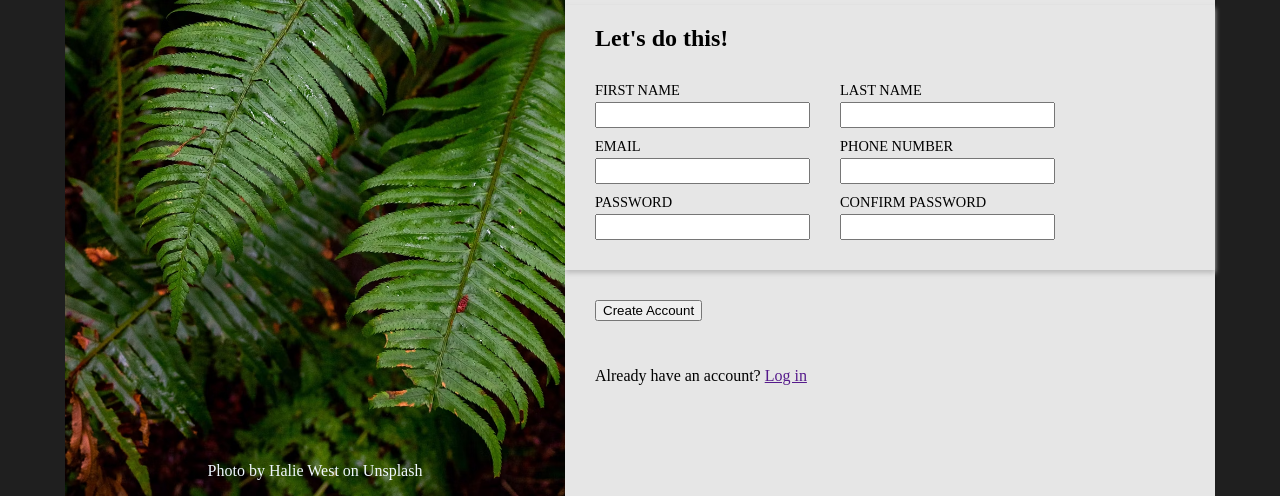
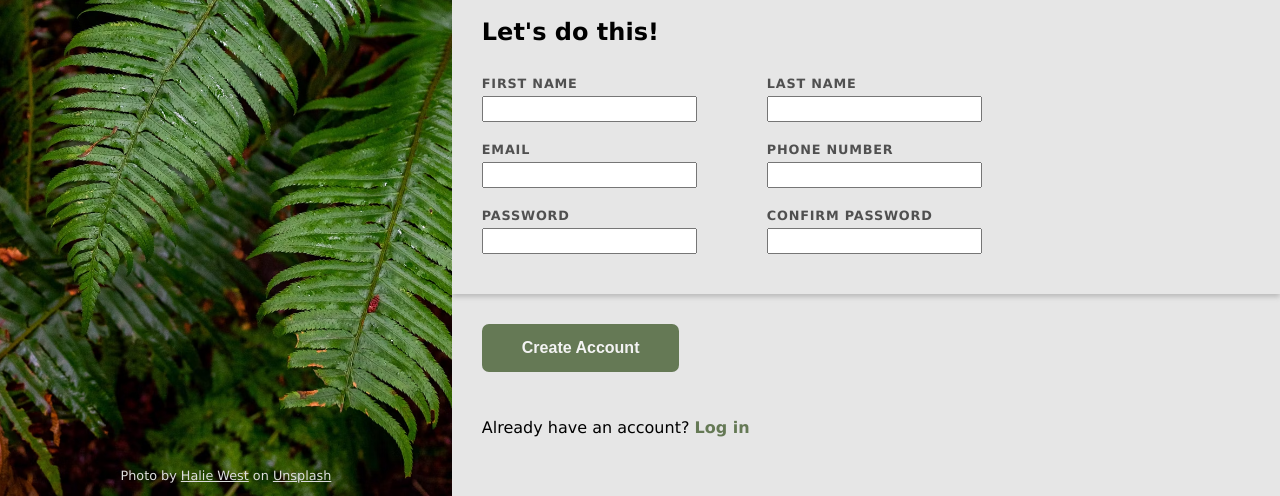
Before and after one commit to ZakhaevK/odin-signup-form, a plain HTML site: page index.html in a window 1280 px wide. Shown: the part 304-800 px from the top of the page. Drawn offline with Linux system fonts and the light colour scheme.

Commit message:
Style all non-form elements. Minor adjustment to form labels and spacing.

```diff
--- a/index.html
+++ b/index.html
@@ -9,7 +9,7 @@
 <body>
   <div class="sidebar">
     <div class="ribbon"><img src="images/odin-lined.png">ODIN</div>
-    <p>Photo by Halie West on Unsplash</p>
+    <p>Photo by <a href="">Halie West</a> on <a href="">Unsplash</a></p>
   </div>
   <div class="main">
     <h2>This is not a real online service! you know you need something like this in your life
--- a/style.css
+++ b/style.css
@@ -1,10 +1,17 @@
+@font-face {
+  font-family: Norse-Bold;
+  src: url(fonts/Norse-Bold.otf);
+}
+
 body {
+  font-family:Verdana, Geneva, Tahoma, sans-serif;
   display: flex;
   align-items: stretch;
   justify-content: center;
-  margin: 0;
+  margin: 0 auto;
   background-color: rgb(31, 31, 31);
   height: 100vh;
+  max-width: 1400px;
 }
 
 .sidebar {
@@ -12,8 +19,8 @@ body {
   flex-direction: column;
   justify-content:space-between;
   position: sticky;
-  width: 500px;
-  flex-shrink: 0.5;
+  flex-shrink: 0.7;
+  width: 750px;
   background-image: url(images/bg.avif);
   background-size: cover;
   background-position: center;
@@ -23,8 +30,9 @@ body {
 }
 
 .ribbon {
+  font-family: Norse-Bold;
   background-color: rgba(0, 0, 0, 40%);
-  font-size: 4rem;
+  font-size: 6rem;
   height: 135px;
   display: flex;
   align-items: center;
@@ -38,6 +46,12 @@ body {
 
 .sidebar p {
   align-self: center;
+  font-size: 0.8rem;
+  color: rgb(221, 221, 221);
+}
+
+.sidebar a {
+  color: rgb(221, 221, 221);
 }
 
 .main {
@@ -46,11 +60,11 @@ body {
   justify-content: center;
   background-color: rgb(230, 230, 230);
   padding: 0px;
-  width: 650px;
 }
 
 .main h2 {
   padding-left: 30px;
+  max-width: 55ch;
 }
 
 input, label, li, ul {
@@ -60,6 +74,7 @@ input, label, li, ul {
 }
 
 .main ul {
+  margin-top: 40px;
   padding-left: 30px;
   padding-bottom: 30px;
   box-shadow: 0px 3px 5px rgb(187, 187, 187);
@@ -69,19 +84,26 @@ input, label, li, ul {
 }
 
 .main ul h2 {
+  margin-right: auto;
   padding-left: 0px;
   flex: 100%;
+  display: block;
 }
 
 .main li {
   position: relative;
   list-style: none;
   margin-top: 30px;
+  margin-bottom: 10px;
+  margin-right: 40px;
 }
 
 .main li label {
   position: absolute;
-  font-size: 0.9rem;
+  font-size: 0.8rem;
+  letter-spacing: 0.05rem;
+  font-weight: 700;
+  color: rgb(80, 80, 80);
   top: -20px;
   left: 0px;
 }
@@ -93,8 +115,22 @@ input, label, li, ul {
 
 .main button {
   margin: 30px;
+  background-color: rgb(101, 121, 85);
+  color: rgb(243, 243, 243);
+  font-size: 1rem;
+  font-weight: 700;
+  padding: 15px 40px;
+  border: none;
+  border-radius: 7px;
+
 }
 
 .main p {
   margin-left: 30px;
 }
+
+.main a {
+  text-decoration: none;
+  font-weight: bold;
+  color: rgb(101, 121, 85);
+}
```
